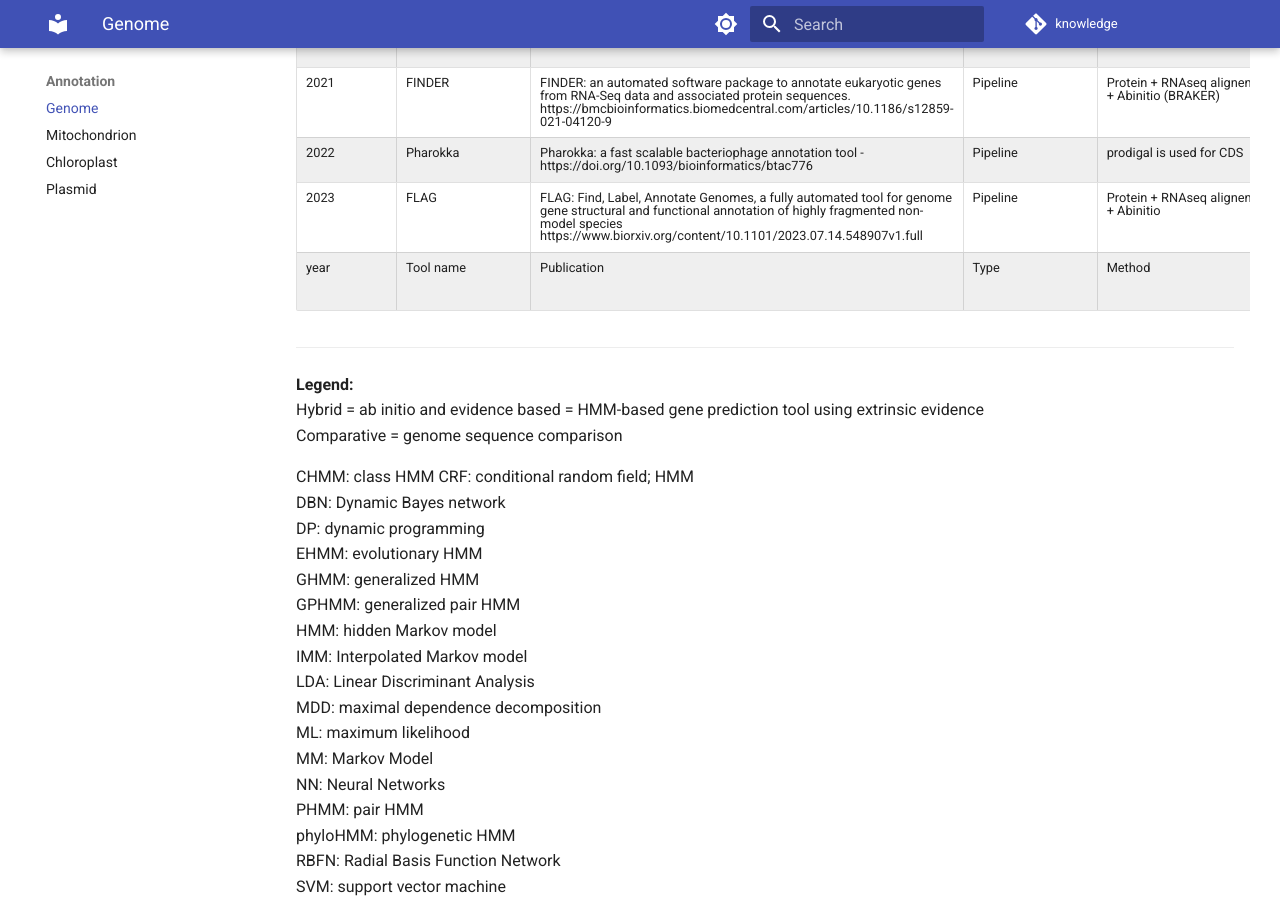
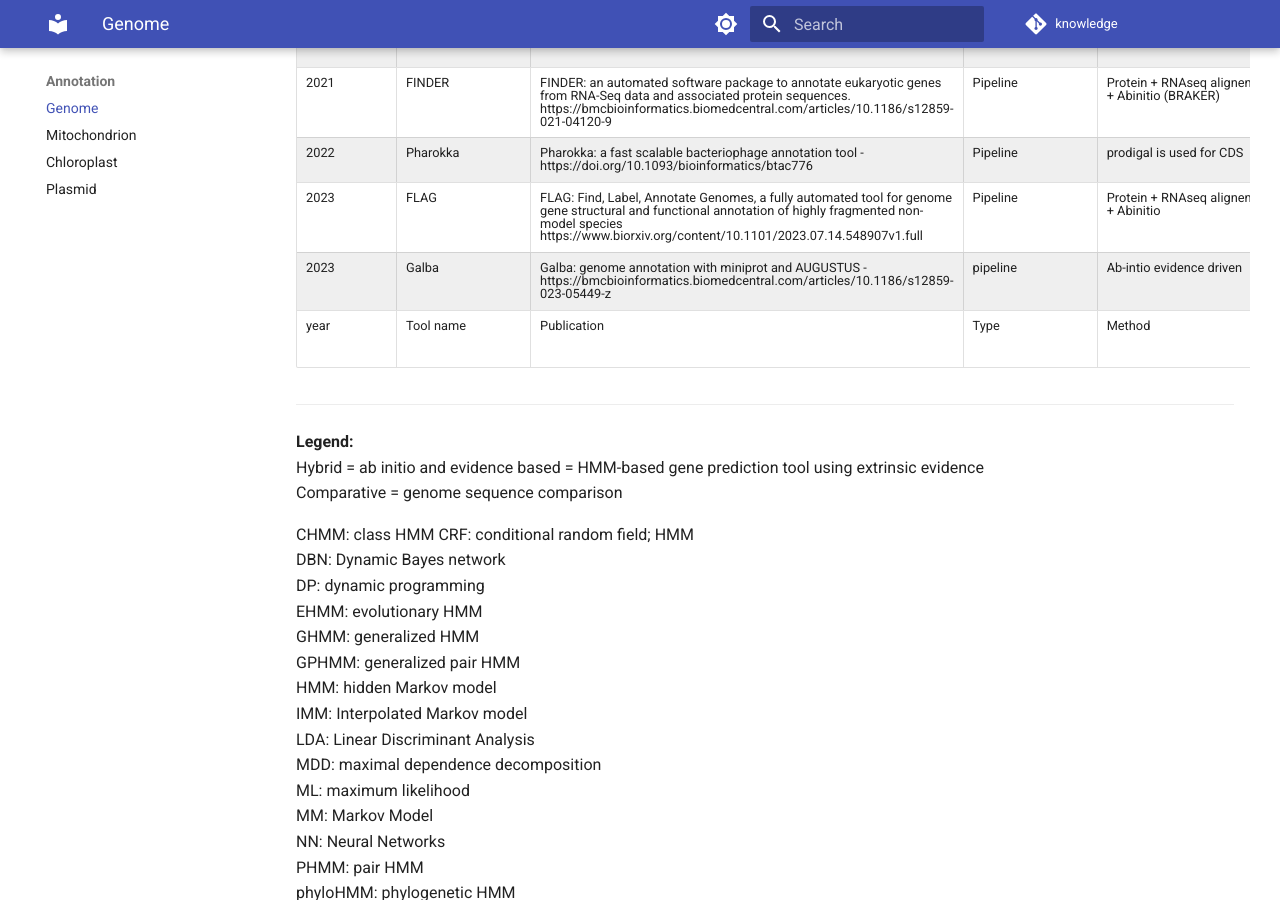
Before and after one commit to Juke34/knowledge, an MkDocs documentation site: the page built from docs/annotation/structural/annotation_tools_genome.md, in a window 1280 px wide and 900 px high, scrolled down 10208 px. Built offline with MkDocs 1.6.1 and Material for MkDocs 9.7.7, drawn with Linux system fonts in a browser that asks for light colours; comment, search, counter and statistics services are not loaded.

Commit message:
add galba

```diff
--- a/docs/annotation/structural/annotation_tools_genome.md
+++ b/docs/annotation/structural/annotation_tools_genome.md
@@ -158,6 +158,7 @@ List of genome annotation tools
 2021 | FINDER | FINDER: an automated software package to annotate eukaryotic genes from RNA-Seq data and associated protein sequences. https://bmcbioinformatics.biomedcentral.com/articles/10.1186/s12859-021-04120-9 | Pipeline | Protein + RNAseq alignement + Abinitio (BRAKER) | Eukaryote | | | .gtf |
 2022 | Pharokka | Pharokka: a fast scalable bacteriophage annotation tool - https://doi.org/10.1093/bioinformatics/btac776  | Pipeline | prodigal is used for CDS | bacteriophage | | | gff, gbk ,etc. |
 2023 | FLAG | FLAG: Find, Label, Annotate Genomes, a fully automated tool for genome gene structural and functional annotation of highly fragmented non-model species https://www.biorxiv.org/content/10.1101/2023.07.14.548907v1.full  | Pipeline | Protein + RNAseq alignement + Abinitio | Eukaryote | | Nextflow pipeline very complete | |
+2023 | Galba | Galba: genome annotation with miniprot and AUGUSTUS - https://bmcbioinformatics.biomedcentral.com/articles/10.1186/s12859-023-05449-z | pipeline | Ab-intio evidence driven | eukaryote | | use Augustus + miniprot | |
 | year	| Tool name | Publication | Type	| Method | Organism | Nb citation (pubmed 2016) | Comments | Output Format |
 
 _____________________
```
